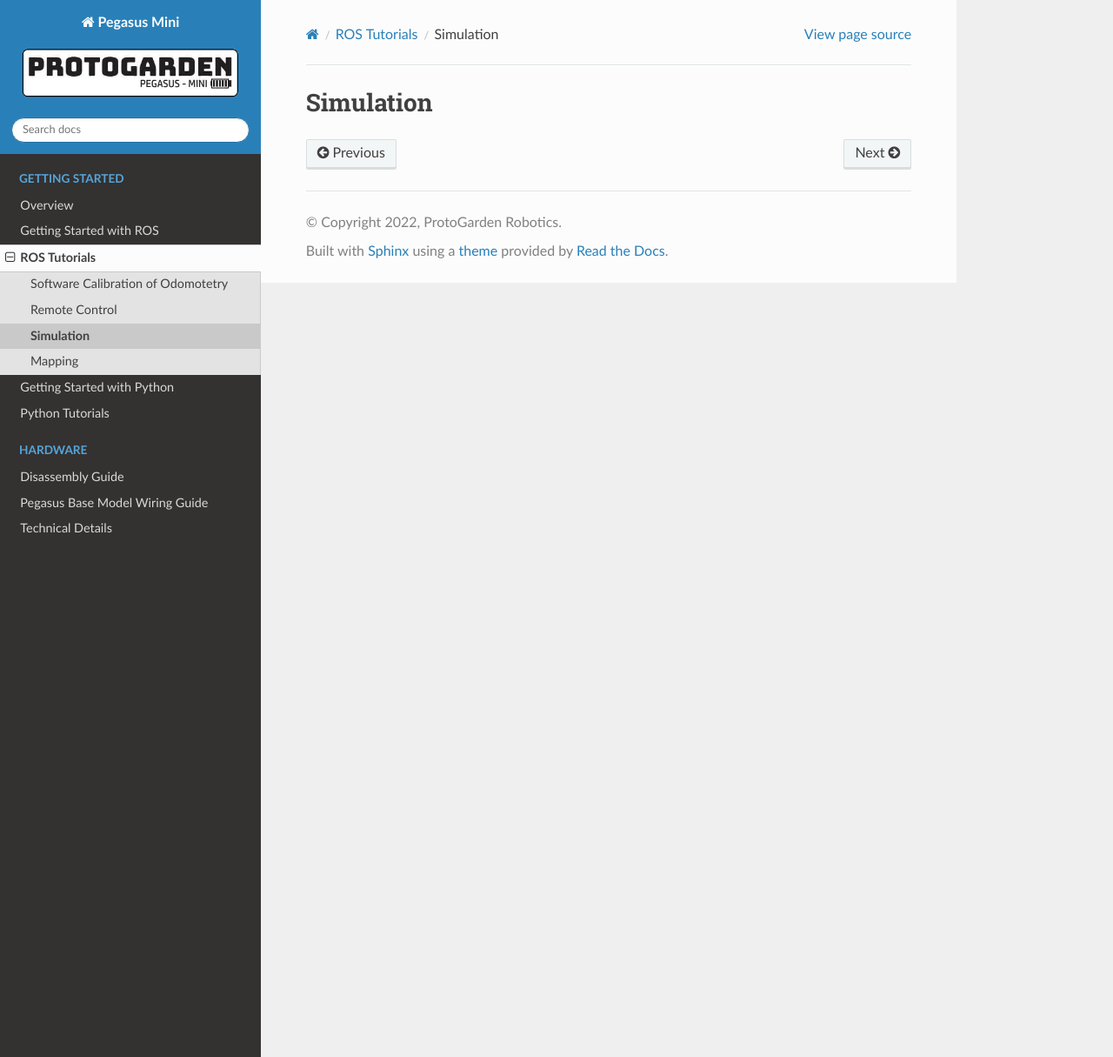
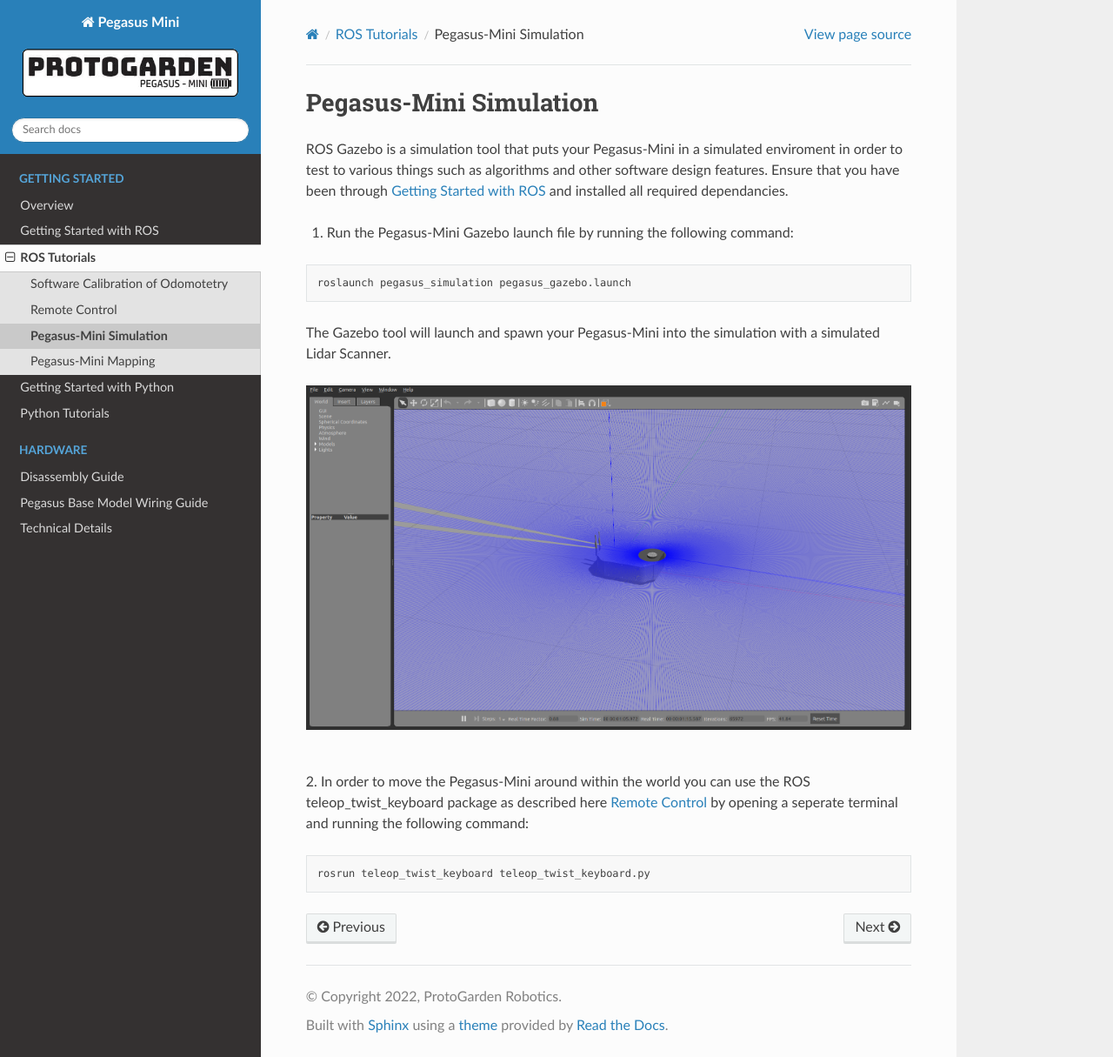
Before and after one commit to protogarden/pegasus-mini, a Sphinx documentation site: the page built from docs/source/simulation.rst, in a window 1280 px wide and 1215 px high. Shown: the whole window at 87% size. Built offline with Sphinx 7.4.7 and the Read the Docs theme 2.0.0, drawn with Linux system fonts in a browser that asks for light colours.

Commit message:
Documentation Update

```diff
--- a/docs/source/index.rst
+++ b/docs/source/index.rst
@@ -1,7 +1,7 @@
 
-########################################
-Welcome to Pegasus Mini's documentation!
-########################################
+####################################################
+Welcome to the Pegasus-Mini Documentation!
+####################################################
 
 
 .. image:: /images/peggy.jpg
--- a/docs/source/simulation.rst
+++ b/docs/source/simulation.rst
@@ -1,3 +1,26 @@
-##########
-Simulation
-##########
+##############################
+Pegasus-Mini Simulation
+##############################
+
+ROS Gazebo is a simulation tool that puts your Pegasus-Mini in a simulated enviroment in order to test to various things such as algorithms and other software design features.
+Ensure that you have been through :doc:`getting_started_ros` and installed all required dependancies.
+
+1.	Run the Pegasus-Mini Gazebo launch file by running the following command:
+
+.. code-block:: bash
+
+    roslaunch pegasus_simulation pegasus_gazebo.launch
+
+The Gazebo tool will launch and spawn your Pegasus-Mini into the simulation with a simulated Lidar Scanner.
+
+.. image:: /images/simulation_guide/simulation_guide.png
+    :align: center
+
+|
+
+2.  In order to move the Pegasus-Mini around within the world you can use the ROS teleop_twist_keyboard package as described here :doc:`remote_control` by opening
+a seperate terminal and running the following command:
+
+.. code-block:: bash
+
+    rosrun teleop_twist_keyboard teleop_twist_keyboard.py
```
Also changed, not shown: docs/source/mapping.rst (+26 -3 lines), docs/source/images/mapping_guide/rosboard.PNG (added), docs/source/images/simulation_guide/simulation_guide.png (added), 3 other files.
